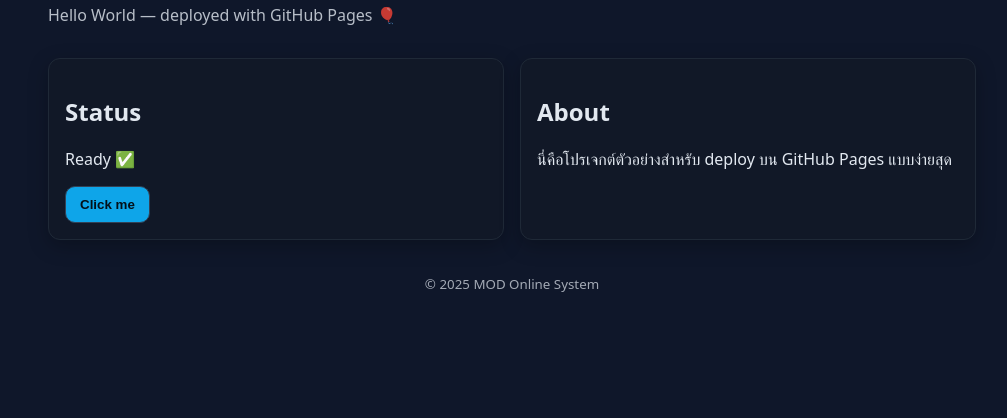
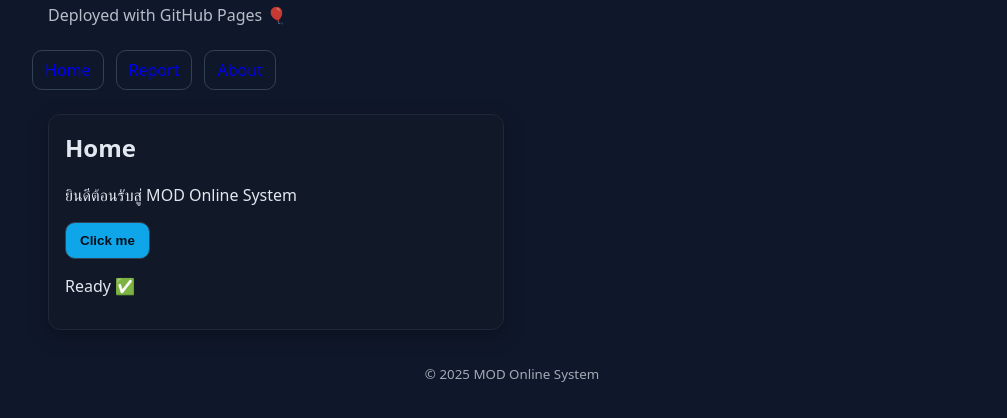
Before and after one commit to enimdee/MOD-Online-System, a plain HTML site: page index.html in a window 1280 px wide. Shown: the part 58-476 px from the top of the page, without its empty margins (128-1135 px from the left). Drawn offline with Linux system fonts and the light colour scheme.

Commit message:
feat: add simple hash routing (Home/Report/About)

```diff
--- a/assets/css/styles.css
+++ b/assets/css/styles.css
@@ -10,3 +10,9 @@ button { padding: 10px 14px; border-radius: 10px; border: 1px solid #334155; bac
 button:hover { filter: brightness(1.05); }
 footer { padding: 32px 16px 60px; opacity: .7; text-align: center; }
 @media (min-width: 768px) { main { grid-template-columns: 1fr 1fr; } }
+
+.nav { display:flex; gap:12px; padding: 8px 0; }
+.nav a { text-decoration:none; padding:8px 12px; border:1px solid #334155; border-radius:10px; }
+.nav a:hover { filter: brightness(1.1); }
+.page { background:#111827; border:1px solid #1f2937; border-radius:12px; padding:16px; box-shadow:0 6px 20px rgba(0,0,0,.25); }
+.page h2 { margin-top:0; }
--- a/assets/js/app.js
+++ b/assets/js/app.js
@@ -1,13 +1,50 @@
 const yearEl = document.getElementById('year');
 if (yearEl) yearEl.textContent = new Date().getFullYear();
 
-const statusText = document.getElementById('statusText');
-const btn = document.getElementById('actionBtn');
+const $app = document.getElementById('app');
 
-if (statusText) statusText.textContent = 'Ready ✅';
+const routes = {
+  '/': () => `
+    <section class="page">
+      <h2>Home</h2>
+      <p>ยินดีต้อนรับสู่ MOD Online System</p>
+      <button id="actionBtn">Click me</button>
+      <p id="statusText">Ready ✅</p>
+    </section>
+  `,
+  '/report': () => `
+    <section class="page">
+      <h2>Report</h2>
+      <p>หน้านี้สำหรับรายงาน (ตัวอย่าง)</p>
+      <ul>
+        <li>Pending tasks</li>
+        <li>Daily summary</li>
+        <li>KPIs</li>
+      </ul>
+    </section>
+  `,
+  '/about': () => `
+    <section class="page">
+      <h2>About</h2>
+      <p>โปรเจกต์เดโม่สำหรับสอน deploy แบบ GitHub Pages</p>
+    </section>
+  `
+};
 
-if (btn) {
-  btn.addEventListener('click', () => {
-    statusText.textContent = 'Button clicked! 🚀';
-  });
+function render() {
+  const hash = location.hash.replace('#', '') || '/';
+  const view = routes[hash] || routes['/'];
+  $app.innerHTML = view();
+
+  // bind events ของหน้า Home
+  const btn = document.getElementById('actionBtn');
+  const status = document.getElementById('statusText');
+  if (btn && status) {
+    btn.addEventListener('click', () => {
+      status.textContent = 'Button clicked! 🚀';
+    });
+  }
 }
+
+window.addEventListener('hashchange', render);
+window.addEventListener('DOMContentLoaded', render);
--- a/index.html
+++ b/index.html
@@ -9,21 +9,16 @@
 <body>
   <header class="container">
     <h1>MOD Online System</h1>
-    <p class="subtitle">Hello World — deployed with GitHub Pages 🎈</p>
+    <p class="subtitle">Deployed with GitHub Pages 🎈</p>
   </header>
 
-  <main class="container">
-    <section class="card">
-      <h2>Status</h2>
-      <p id="statusText">Loading…</p>
-      <button id="actionBtn">Click me</button>
-    </section>
+  <nav class="container nav">
+    <a href="#/">Home</a>
+    <a href="#/report">Report</a>
+    <a href="#/about">About</a>
+  </nav>
 
-    <section class="card">
-      <h2>About</h2>
-      <p>นี่คือโปรเจกต์ตัวอย่างสำหรับ deploy บน GitHub Pages แบบง่ายสุด</p>
-    </section>
-  </main>
+  <main id="app" class="container"></main>
 
   <footer class="container">
     <small>© <span id="year"></span> MOD Online System</small>
```
